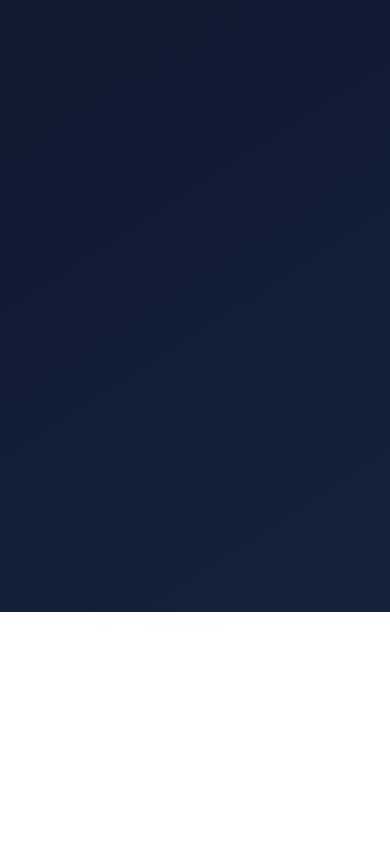
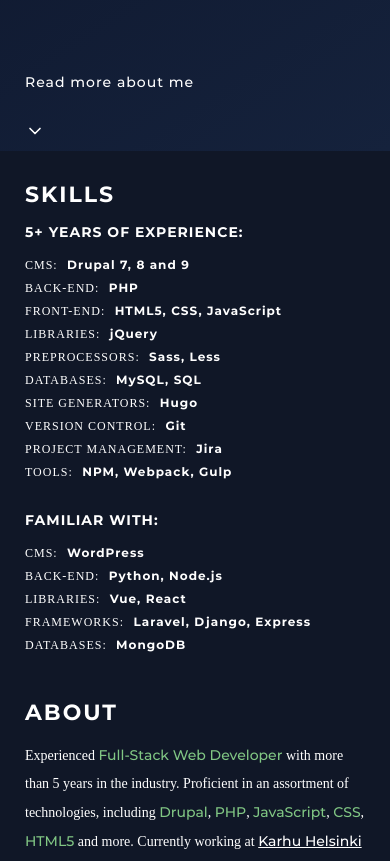
Before and after one commit to AlexanderTallqvist/alexandertallqvist.net, a plain HTML site: page index.html in a window 390 px wide. Shown: the part 232-1093 px from the top of the page. Before the commit the page ends 844 px from the top, so only its background shows below. Drawn offline with Linux system fonts and the light colour scheme; a web font is replaced by a local one.

Commit message:
Portfolio changes.

```diff
--- a/css/main.css
+++ b/css/main.css
@@ -142,7 +142,6 @@ a, a:active, a:focus{
   position: relative;
   color: var(--text);
   padding: 25px;
-  display: none;
 }
 
 .header .more p {
@@ -168,7 +167,6 @@ a, a:active, a:focus{
   /* MAIN CONTENT STYLES */
 .main-content {
   background: var(--dark_blue);
-  display: none;
 }
 
 .main-content .content {
@@ -183,7 +181,50 @@ a, a:active, a:focus{
 }
 
 .main-content .column {
-  width: 28%;
+  width: 25%;
+}
+
+.main-content .column.skills {
+  width: 40%;
+}
+
+.main-content .skills-container {
+  display: flex;
+  flex-wrap: wrap;
+  justify-content: space-between;
+}
+
+.main-content .skills-left {
+  border-right: 1px solid #696969;
+}
+
+.main-content .skills-left,
+.main-content .skills-right {
+  width: 47%;
+}
+
+.skills-container h3 {
+  font-family: 'MonsterratBold', serif;
+  font-size: 14px;
+  letter-spacing: 1px;
+  text-transform: uppercase;
+  margin-bottom: 15px;
+}
+
+.skills-container .skill {
+  font-family: 'MonsterratBold', serif;
+  font-size: 12px;
+  line-height: 18px;
+  letter-spacing: 1px;
+  margin-bottom: 5px;
+}
+.skills-container .skill span {
+  font-family: 'MonsterratRegular', serif;
+  text-transform: uppercase;
+  font-size: 12px;
+  letter-spacing: 1px;
+  display: inline-block;
+  margin-right: 5px;
 }
 
 .main-content h2 {
@@ -191,7 +232,7 @@ a, a:active, a:focus{
   font-size: 22px;
   letter-spacing: 2px;
   text-transform: uppercase;
-  margin-bottom: 25px;
+  margin-bottom: 30px;
 }
 
 .main-content p {
@@ -200,7 +241,103 @@ a, a:active, a:focus{
   line-height: 28px;
 }
 
+.main-content a {
+  font-family: 'MonsterratMedium', serif;
+  font-size: 14px;
+  line-height: 28px;
+  color: var(--text);
+  text-decoration: underline;
+}
+
+.main-content b {
+  font-family: 'MonsterratMedium', serif;
+  font-size: 14px;
+  line-height: 28px;
+  color: var(--accent);
+}
+
 /* MEDIA QUERIES */
+
+@media only screen and (max-width: 1500px) {
+
+  .main-content .column {
+    width: 22.5%;
+  }
+
+  .main-content .column.skills {
+    width: 45%;
+  }
+}
+
+@media only screen and (max-width: 1300px) {
+
+  .main-content .column.skills {
+    width: 47%;
+  }
+
+  .main-content .column.about {
+    width: 47%;
+  }
+
+  .main-content .column.contact {
+    width: 100%;
+    margin-top: 60px;
+  }
+}
+
+/* MEDIA QUERIES */
+@media only screen and (max-width: 1060px) {
+
+  .header {
+    height: auto;
+  }
+
+  .header .more {
+    padding: 25px 25px 50px 25px;
+  }
+
+  .header .more p {
+    font-size: 14px;
+    margin-bottom: 10px;
+  }
+
+  .header .more span {
+    bottom: 25px;
+  }
+
+  .main-content .content {
+    padding: 30px 25px;
+  }
+
+  .main-content .column.skills {
+    width: 100%;
+  }
+
+  .main-content .column.about {
+    width: 100%;
+    margin-top: 40px;
+  }
+
+  .main-content .column.contact {
+    width: 100%;
+    margin-top: 40px;
+  }
+
+  .main-content .column h2 {
+    margin-bottom: 15px;
+  }
+
+  .main-content .skills-left,
+  .main-content .skills-right {
+    width: 100%;
+  }
+
+  .main-content .skills-left {
+    margin-bottom: 25px;
+    border-right: none;
+  }
+}
+
 @media only screen and (max-width: 720px) {
 
   .navigation {
@@ -233,11 +370,6 @@ a, a:active, a:focus{
     font-size: 18px;
     letter-spacing: normal;
   }
-
-  .header .more p {
-    font-size: 18px;
-    margin-bottom: 10px;
-  }
 }
 
 /* ANIMATIONS */
--- a/index.html
+++ b/index.html
@@ -5,7 +5,7 @@
   <meta name="viewport" content="width=device-width, user-scalable=no, initial-scale=1.0, maximum-scale=1.0, minimum-scale=1.0">
   <meta http-equiv="X-UA-Compatible" content="ie=edge">
   <meta name="description" content="Alexander Tallqvist Full-Stack Web Developer Portfolio">
-  <meta name="keywords" content="Alexander, Tallqvist, Full-Stack Web Developer, Portfolio, Alexander Tallqvist, Alexander Tallqvist Portfolio">
+  <meta name="keywords" content="Alexander, Tallqvist, Full-Stack Web Developer, Full-Stack Drupal Developer, Portfolio, Alexander Tallqvist, Alexander Tallqvist Portfolio">
   <meta name="author" content="Alexander Tallqvist">
   <link rel="shortcut icon" href="favicons/favicon.png" type="image/png">
   <link rel="stylesheet" href="css/reset.css">
@@ -39,18 +39,42 @@
 
   <main class="main-content">
     <div class="content">
-      <div class="column">
+      <article class="column skills">
+        <h2>Skills</h2>
+        <div class="skills-container">
+          <div class="skills-left">
+            <h3>5+ Years of Experience:</h3>
+            <div class="skill"><span>CMS:</span> Drupal 7, 8 and 9</div>
+            <div class="skill"><span>Back-end:</span> PHP</div>
+            <div class="skill"><span>Front-end:</span> HTML5, CSS, JavaScript</div>
+            <div class="skill"><span>Libraries:</span> jQuery</div>
+            <div class="skill"><span>Preprocessors:</span> Sass, Less</div>
+            <div class="skill"><span>Databases:</span> MySQL, SQL</div>
+            <div class="skill"><span>Site Generators:</span> Hugo</div>
+            <div class="skill"><span>Version Control:</span> Git</div>
+            <div class="skill"><span>Project management:</span> Jira</div>
+            <div class="skill"><span>Tools:</span> NPM, Webpack, Gulp</div>
+          </div>
+          <div class="skills-right">
+            <h3>Familiar with:</h3>
+            <div class="skill"><span>CMS:</span> WordPress</div>
+            <div class="skill"><span>Back-end:</span> Python, Node.js</div>
+            <div class="skill"><span>Libraries:</span> Vue, React</div>
+            <div class="skill"><span>Frameworks:</span> Laravel, Django, Express</div>
+            <div class="skill"><span>Databases:</span> MongoDB</div>
+          </div>
+        </div>
+      </article>
+      <article class="column about">
         <h2>About</h2>
-        <p>It is a long established fact that a reader will be distracted by the readable content of a page when looking at its layout. The point of using Lorem Ipsum is that it has a more-or-less normal distribution of letters, as opposed to using 'Content here, content here', making it look like readable English.</p>
-      </div>
-      <div class="column">
-        <h2>Experienced in</h2>
-        <p>Contrary to popular belief, Lorem Ipsum is not simply random text. It has roots in a piece of classical Latin literature from 45 BC, making it over 2000 years old. Richard McClintock, a Latin professor at Hampden-Sydney College in Virginia, looked up one of the more obscure Latin words, consectetur, from a Lorem Ipsum passage, and going through the cites of the word in classical literature, discovered.</p>
-      </div>
-      <div class="column">
+        <p>Experienced <b>Full-Stack Web Developer</b> with more than 5 years in the industry. Proficient in an assortment of technologies, including <b>Drupal</b>, <b>PHP</b>, <b>JavaScript</b>, <b>CSS</b>, <b>HTML5</b> and more. Currently working at
+          <a target="_blank" href="https://www.karhuhelsinki.fi/">Karhu Helsinki</a> while completing a Master's degree in Information Technology at
+          <a target="_blank" href="https://www.abo.fi/en/">Åbo Akademi</a>.</p>
+      </article>
+      <article class="column contact">
         <h2>Contact me</h2>
-        <p>The point of using Lorem Ipsum is that it has a more-or-less normal distribution of letters, as opposed to using 'Content here, content here', making it look like readable English.</p>
-      </div>
+        <p>Need to get in contact with me? The best way of doing so is reaching out to me by email at: <b>alexander(at)tallqvist.dev</b></p>
+      </article>
     </div>
   </main>
 
```
